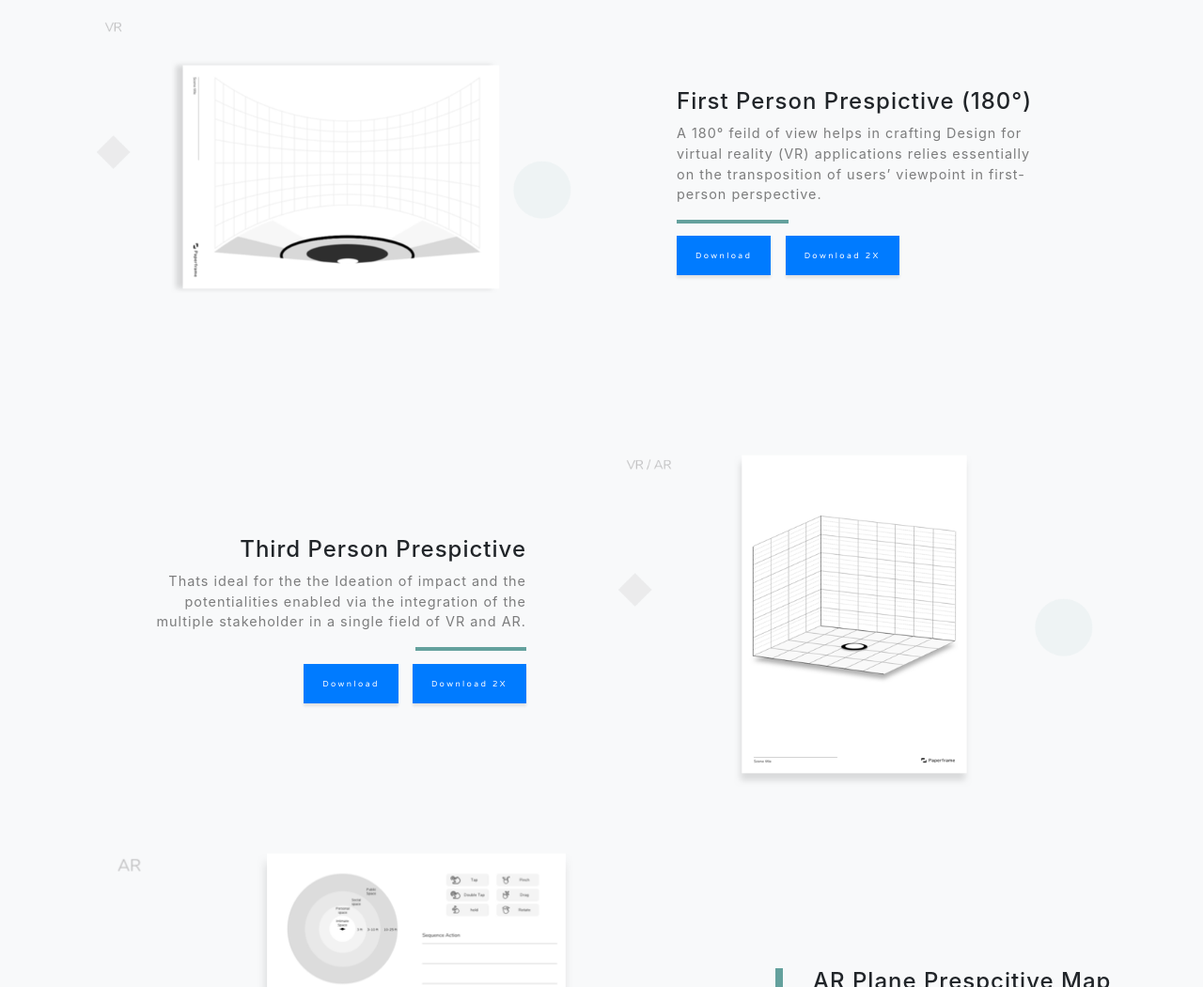
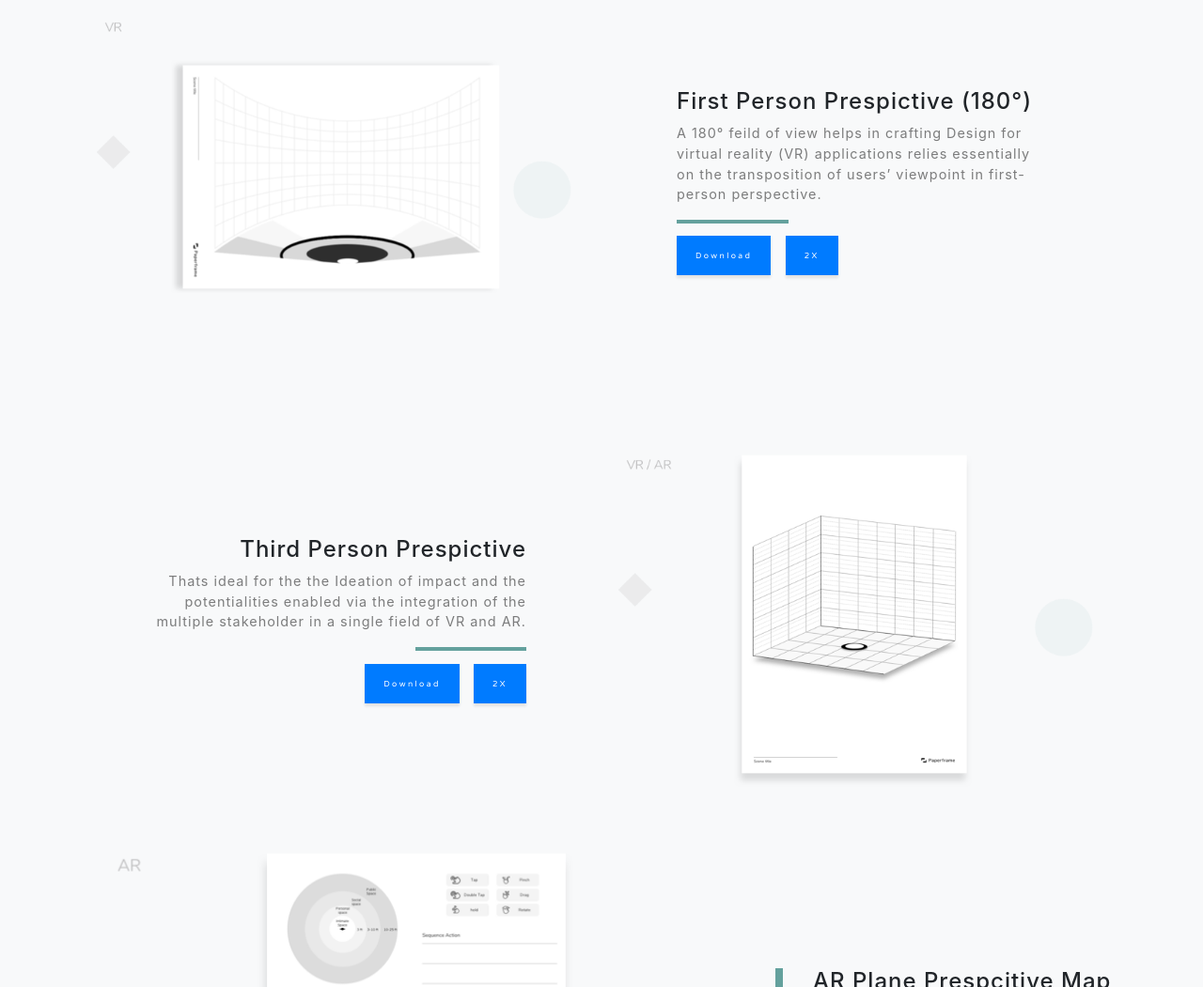
Before and after one commit to suriyavasan/Paperframe, a website with bundled scripts: page index.html in a window 1280 px wide. Shown: the part 2419-3470 px from the top of the page at 94% size. Built offline with nearby package versions, Linux system fonts and the light colour scheme; a script that the page names is missing.

Commit message:
Update index.html

```diff
--- a/index.html
+++ b/index.html
@@ -153,7 +153,7 @@
                 <hr class="d-none d-lg-block mb-0 ml-0">
                 <br>
                 <a><span onclick="window.open('./res/First Person Prespictive (180°).zip', '_blank')" class="btn2 btn-primary ">Download</a> &nbsp
-                <a><span onclick="window.open('./res/First Person Prespictive (180°) X2.zip', '_blank')" class="btn2 btn-primary ">Download 2X</a>
+                <a><span onclick="window.open('./res/First Person Prespictive (180°) X2.zip', '_blank')" class="btn2 btn-primary "> 2X</a>
               </div>
             </div>
           </div>
@@ -180,7 +180,7 @@
                 <hr class="d-none d-lg-block mb-0 mr-0">
                 <br>
                 <a><span onclick="window.open('./res/Third Person Prespictive.zip', '_blank')" class="btn2 btn-primary ">Download</a> &nbsp
-                <a><span onclick="window.open('./res/Third Person Prespictive X2.zip', '_blank')" class="btn2 btn-primary ">Download 2X</a>
+                <a><span onclick="window.open('./res/Third Person Prespictive X2.zip', '_blank')" class="btn2 btn-primary ">2X</a>
               </div>
             </div>
           </div>
```
